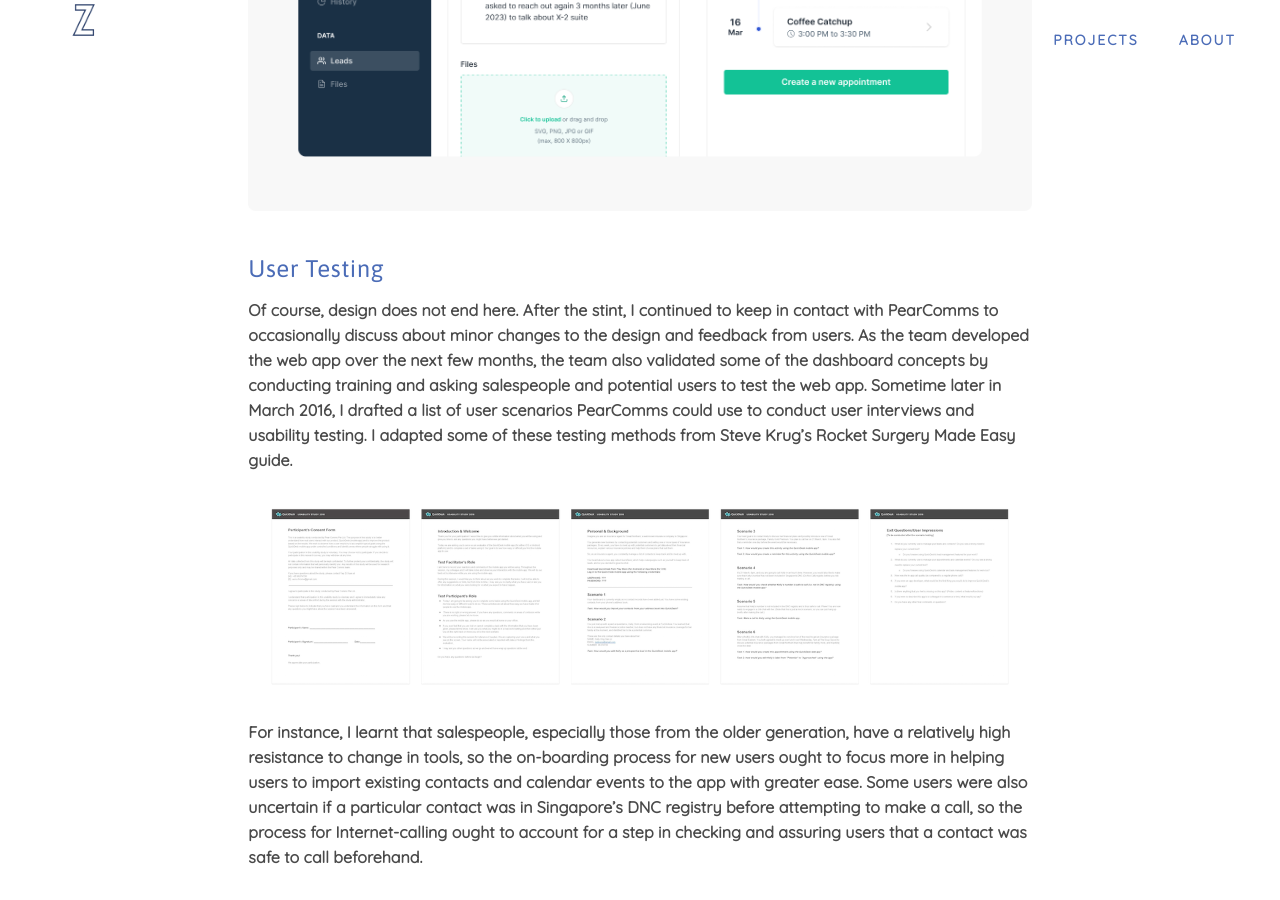
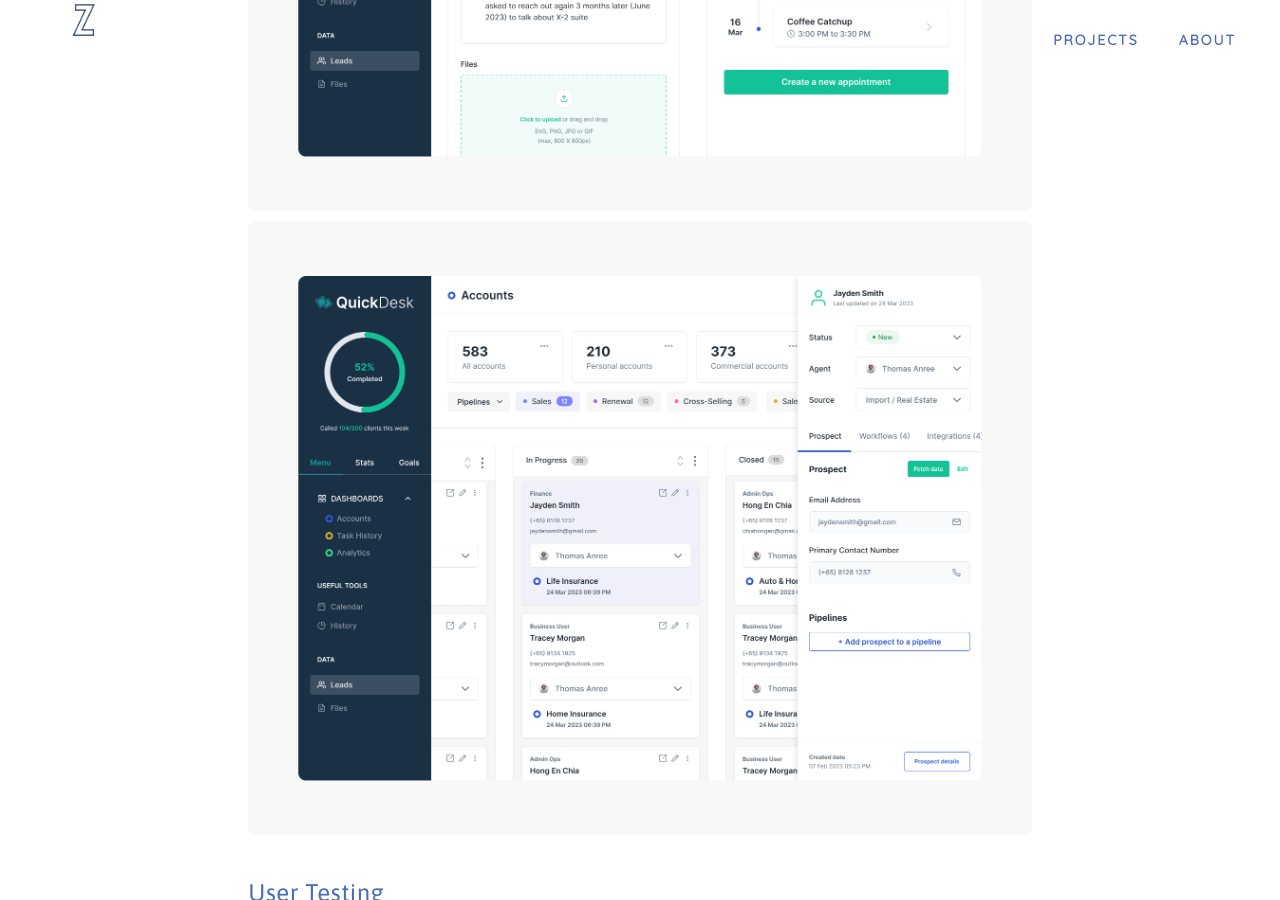
Before and after one commit to yzixuan/yzixuan.github.io, a Jekyll site: the page built from _posts/2016-08-12-quickdesk.markdown, in a window 1280 px wide and 900 px high, scrolled down 5100 px. Built offline with Jekyll 4.4.1, drawn with Linux system fonts in a browser that asks for light colours; nearby versions of some CDN libraries.

Commit message:
add account quickdesk image

```diff
--- a/_posts/2016-08-12-quickdesk.markdown
+++ b/_posts/2016-08-12-quickdesk.markdown
@@ -65,6 +65,8 @@ At the moment I'm working with the co-founder to give the webapp a more modern f
 
 ![]({{ "/img/quickdesk/lead-detail-new.png" | prepend: site.baseurl }})
 
+![]({{ "/img/quickdesk/accounts-new.png" | prepend: site.baseurl }})
+
 &nbsp;
 
 ### User Testing
```
Also changed, not shown: img/quickdesk/accounts-new.png (added).
